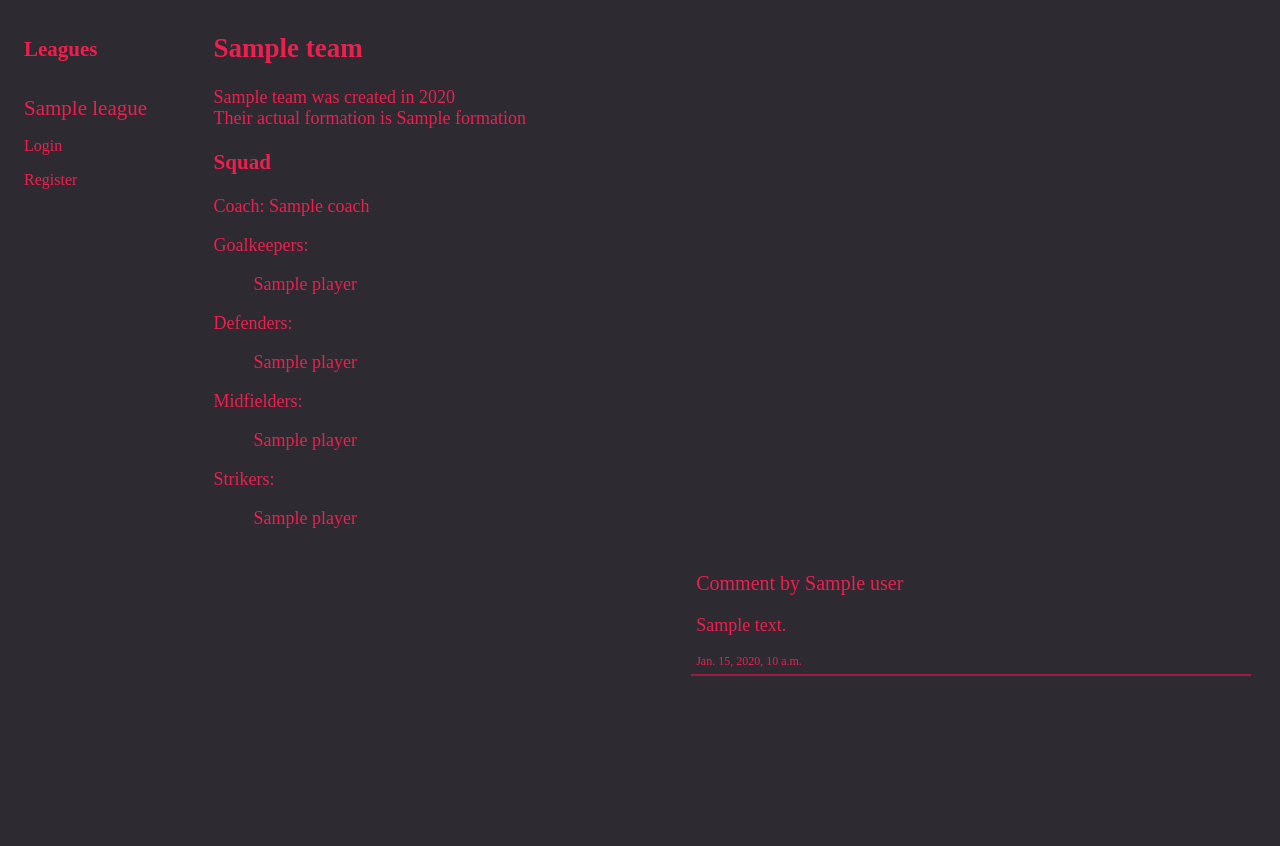
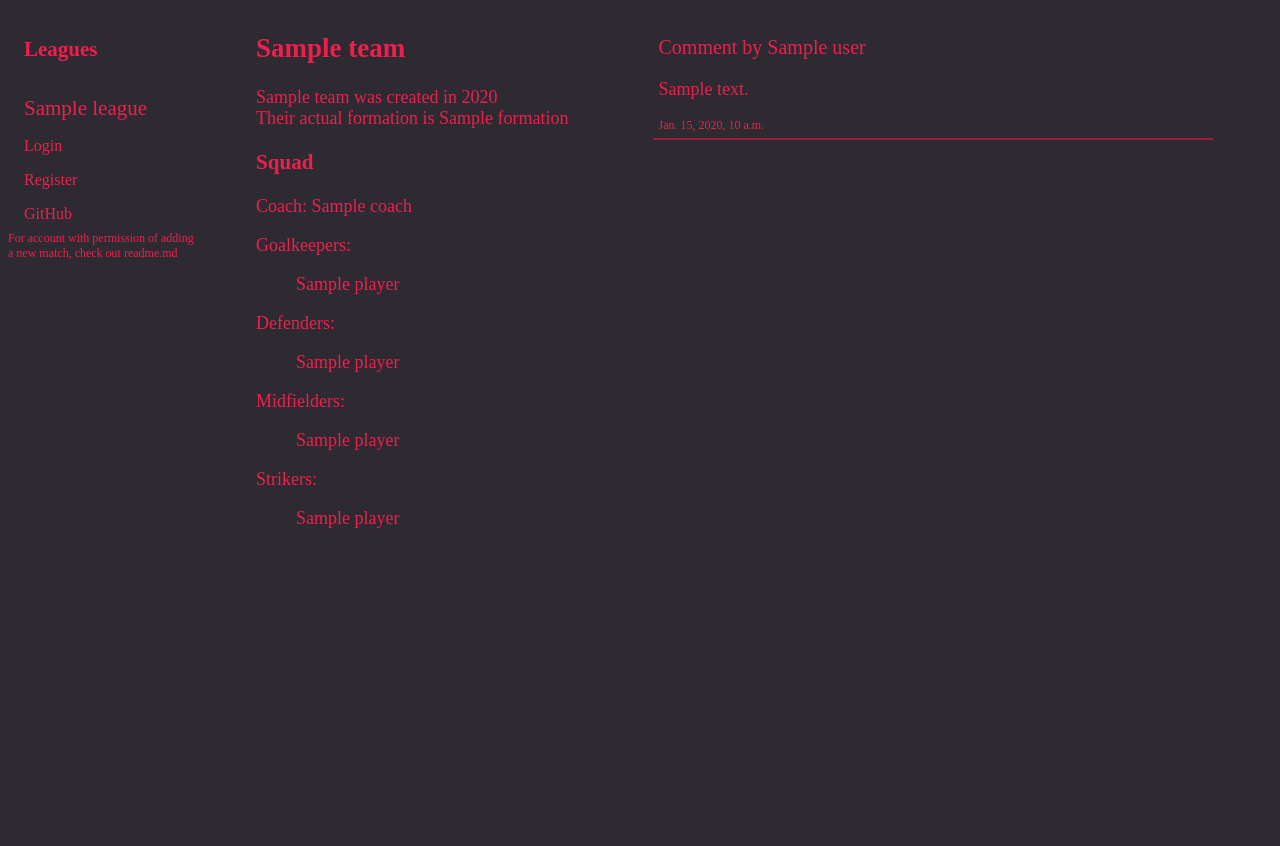
Before and after one commit to DeeStAcE/football_platfrom_project, a Django app: template football/templates/football/team_details.html in a window 1280 px wide. Shown: the top 846 px of the page. Run offline with Django 4.2, Linux system fonts and the light colour scheme; the template is opened without the code that fills it: most values are stand-ins (such as "Sample title", 1, 10 or a date in 2020).

Commit message:
adjusting static files and apperance of web page

```diff
--- a/football/templates/football/base.html
+++ b/football/templates/football/base.html
@@ -25,6 +25,12 @@
     {% if user.is_authenticated %}
         <li><a class="nav-a account-class" href="{% url 'logout' %}">Logout</a></li>
     {% endif %}
+    <li>
+        <a class="nav-a account-class" href="https://github.com/DeeStAcE/football_platfrom_project" target="_blank">GitHub</a>
+        <div class="small-text">
+            For account with permission of adding a new match, check out readme.md
+        </div>
+    </li>
 </ul>
 
 <div class="div-class">
--- a/football/templates/football/comments_with_form.html
+++ b/football/templates/football/comments_with_form.html
@@ -1,3 +1,4 @@
+<div>
     {% if user.is_authenticated %}
         <div class="div-form-comment">
             <form method="post" class="form-comment">
@@ -25,3 +26,4 @@
             </div>
         {% endfor %}
     </div>
+</div>
--- a/football/templates/football/match_details.html
+++ b/football/templates/football/match_details.html
@@ -1,6 +1,7 @@
 {% extends 'football/base.html' %}
 {% block title %}{{ match.team_home }}-{{ match.team_away }}{% endblock %}
 {% block content %}
+    <div class="flex-container">
         <section class="info-section">
             <h2>{{ match }}</h2>
             <p>Referee of the match: {{ match.referee }}</p>
@@ -23,5 +24,5 @@
 
         </section>
         {% include 'football/comments_with_form.html' %}
-
+    </div>
 {% endblock %}
--- a/football/templates/football/team_details.html
+++ b/football/templates/football/team_details.html
@@ -1,6 +1,8 @@
 {% extends 'football/base.html' %}
 {% block title %}{{ team }}{% endblock %}
 {% block content %}
+    <div class="flex-container">
+        <div>
             <section class="info-section">
                 <h2>{{ team }}</h2>
                 <p>
@@ -51,8 +53,11 @@
                     {% endfor %}
                 </ul>
                 </p>
+
             </section>
+        </div>
 
         {% include 'football/comments_with_form.html' %}
 
+    </div>
 {% endblock %}
--- a/static/css/style.css
+++ b/static/css/style.css
@@ -16,6 +16,7 @@ body {
     display: flex;
     justify-content: space-around;
     flex-wrap: wrap;
+
 }
 
 .nav-list {
@@ -147,9 +148,7 @@ button:hover {
 }
 
 .div-form-comment {
-    position: fixed;
     width: 600px;
-    display: flow;
 }
 
 form textarea {
@@ -158,12 +157,11 @@ form textarea {
     border: 1px solid #ccc;
     border-radius: 4px;
     margin-bottom: 10px;
+    color: var(--color-text);
+    background-color: #2D2A32;
 }
 
 .div-comments {
-    position: fixed;
-    left: 54%;
-    height: 300px;
     overflow: auto;
 }
 
@@ -187,15 +185,17 @@ form textarea {
 
 .info-section {
     font-size: 18px;
-    position: relative;
 }
 
 .main-a {
     color: var(--color-text);
-    padding: 8px 16px;
     text-decoration: none;
 }
 
 .main-a:hover {
     color: #9B1C3D;
 }
+
+.small-text {
+    font-size: 12px;
+}
```
Also changed, not shown: football/templates/football/index.html (+5 -4 lines). Lines whose indentation alone changed are shown as unchanged.
